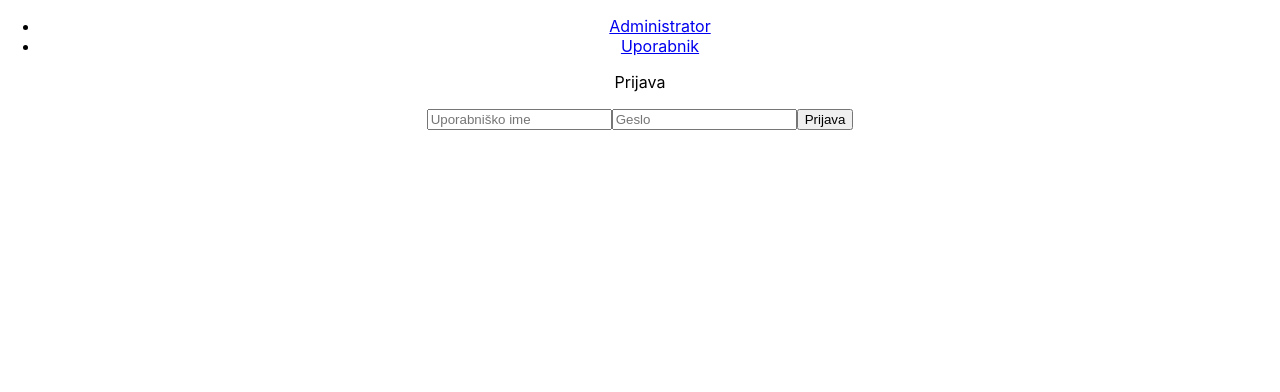
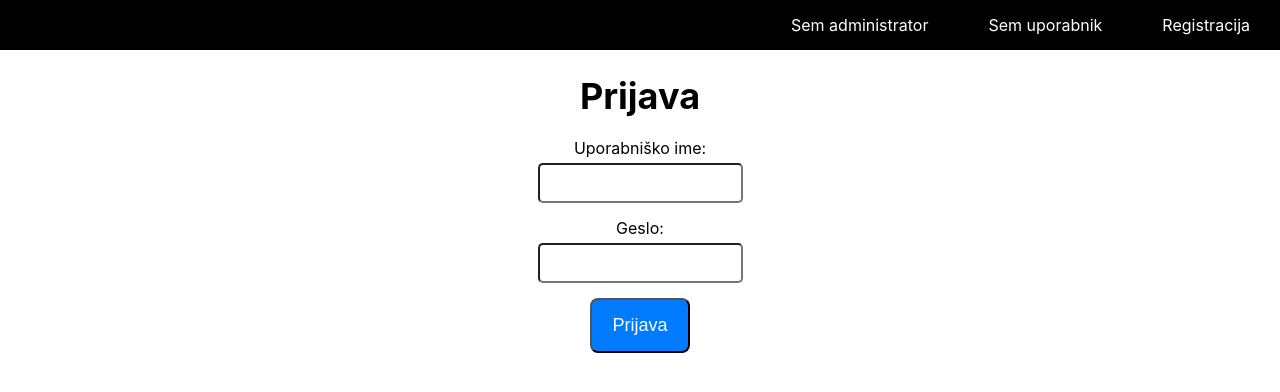
Before and after one commit to gajciii/Auxilium, a React (Create React App) app in the folder Auxilium/frontend/: page /administrator in a window 1280 px wide. Shown: the top 392 px of the page. Built offline with nearby package versions, Linux system fonts and the light colour scheme.

Commit message:
popravljen izgled in prikaz seznama nesrec na frontend

```diff
--- a/Auxilium/frontend/src/components/Administrator/Prijava.js
+++ b/Auxilium/frontend/src/components/Administrator/Prijava.js
@@ -1,4 +1,3 @@
-// Administrator/Prijava.js
 import React, { useState } from "react";
 import AuthService from "../../services/AuthService";
 
@@ -23,22 +22,65 @@ const Prijava = ({ onPrijava }) => {
 
   return (
     <div>
-      <p>Prijava</p>
+      <h1 style={pageTitleStyle}>Prijava</h1>
+      <div style={formContainerStyle}>
+        <div style={formRowStyle}>
+          <label style={labelStyle}>Uporabniško ime:</label>
           <input
             type="text"
-        placeholder="Uporabniško ime"
             value={uporabniskoIme}
             onChange={(e) => setUporabniskoIme(e.target.value)}
+            style={inputStyle}
           />
+        </div>
+        <div style={formRowStyle}>
+          <label style={labelStyle}>Geslo:</label>
           <input
             type="password"
-        placeholder="Geslo"
             value={geslo}
             onChange={(e) => setGeslo(e.target.value)}
+            style={inputStyle}
           />
-      <button onClick={obdelajPrijava}>Prijava</button>
+        </div>
+        <button onClick={obdelajPrijava} style={submitButtonStyle}>Prijava</button>
+      </div>
     </div>
   );
 };
 
+const pageTitleStyle = {
+  textAlign: "center",
+  fontSize: "36px",
+  marginBottom: "20px",
+};
+
+const formContainerStyle = {
+  textAlign: "center",
+};
+
+const formRowStyle = {
+  marginBottom: "15px",
+};
+
+const labelStyle = {
+  display: "block",
+  fontSize: "16px",
+  marginBottom: "5px",
+};
+
+const inputStyle = {
+  padding: "10px",
+  fontSize: "14px",
+  borderRadius: "5px",
+};
+
+const submitButtonStyle = {
+  padding: "15px 20px",
+  fontSize: "18px",
+  backgroundColor: "#007bff",
+  color: "#fff",
+  borderRadius: "8px",
+  cursor: "pointer",
+};
+
 export default Prijava;
--- a/Auxilium/frontend/src/components/Administrator/VsiNesreci.js
+++ b/Auxilium/frontend/src/components/Administrator/VsiNesreci.js
@@ -22,7 +22,6 @@ const VsiNesreci = ({ nesrece }) => {
       await apiWithAuth.urediNesreco(editedNesreca.id, editedNesreca);
       setEditMode(false);
       setEditedNesreca({});
-      // You might want to refresh the list of accidents after editing
     } catch (error) {
       console.error("Error editing accident:", error.message);
     }
@@ -31,7 +30,6 @@ const VsiNesreci = ({ nesrece }) => {
   const handleDelete = async (id) => {
     try {
       await apiWithAuth.izbrisiNesreco(id);
-      // You might want to refresh the list of accidents after deletion
     } catch (error) {
       console.error("Error deleting accident:", error.message);
     }
--- a/Auxilium/frontend/src/components/Navbar/Navbar.js
+++ b/Auxilium/frontend/src/components/Navbar/Navbar.js
@@ -3,17 +3,33 @@ import { Link } from "react-router-dom";
 
 const NavigationBar = () => {
   return (
-    <nav>
-      <ul>
-        <li>
-          <Link to="/administrator">Administrator</Link>
-        </li>
-        <li>
-          <Link to="/login">Uporabnik</Link>
-        </li>
-      </ul>
+    <nav style={navbarStyle}>
+      <div style={containerStyle}>
+        <Link to="/administrator" style={linkStyle}>Sem administrator</Link>
+        <Link to="/login" style={linkStyle}>Sem uporabnik</Link>
+        <Link to="/registracija" style={linkStyle}>Registracija</Link>
+      </div>
     </nav>
   );
 };
 
+const navbarStyle = {
+  backgroundColor: "#000",
+};
+
+const containerStyle = {
+  display: "flex",
+  justifyContent: "flex-end",
+  alignItems: "center",
+};
+
+const linkStyle = {
+  textDecoration: "none",
+  padding: "15px 20px",
+  margin: "0 10px",
+  color: "#fff",
+  borderRadius: "15px",
+  cursor: "pointer",
+};
+
 export default NavigationBar;
--- a/Auxilium/frontend/src/components/Uporabnik/ProfilUporabnik.js
+++ b/Auxilium/frontend/src/components/Uporabnik/ProfilUporabnik.js
@@ -1,6 +1,7 @@
 import React, { useState, useEffect } from 'react';
 import axios from 'axios';
 import { useNavigate } from 'react-router-dom';
+import { TextField, Button } from '@mui/material';
 
 const ProfilUporabnik = () => {
     const [user, setUser] = useState({
@@ -12,13 +13,11 @@ const ProfilUporabnik = () => {
         email: ''
     });
 
-    const navigate = useNavigate(); // useNavigate hook for navigation
+    const navigate = useNavigate();
 
     useEffect(() => {
-        // Retrieve user ID from sessionStorage
         const userId = sessionStorage.getItem('userId');
 
-        // Fetch user data using the user ID
         if (userId) {
             fetchUserData(userId);
         }
@@ -26,11 +25,7 @@ const ProfilUporabnik = () => {
 
     const fetchUserData = async (userId) => {
         try {
-            // Fetch user data from the server using the user ID
             const response = await axios.get(`http://localhost:8080/api/v1/uporabniki/${userId}`);
-
-
-            // Set the user state with the retrieved user data
             setUser(response.data);
         } catch (error) {
             console.error('Error fetching user data:', error.message);
@@ -45,14 +40,8 @@ const ProfilUporabnik = () => {
         e.preventDefault();
 
         try {
-            // Send updated user details to the server using a PUT request
             const response = await axios.put(`http://localhost:8080/api/v1/uporabniki/${user.id}`, user);
-
-
-            // Assuming the server returns the updated user object
             const updatedUser = response.data;
-
-            // Optionally, you can update the state with the response from the server
             setUser(updatedUser);
 
             console.log('User updated successfully:', updatedUser);
@@ -62,76 +51,96 @@ const ProfilUporabnik = () => {
     }
 
     const handleLogout = () => {
-        // Clear user data from sessionStorage
         sessionStorage.removeItem('userId');
         sessionStorage.removeItem('user');
-
-        // Redirect to the login page or another desired route using navigate
         navigate('/login');
     };
 
     return (
-        <div>
-            <h1>Uredi Profil</h1>
+        <div style={formContainerStyle}>
+            <h1 style={pageTitleStyle}>Uredi Profil</h1>
             <form onSubmit={handleSubmit}>
-                <div>
-                    <label>Ime:</label>
-                    <input
-                        type="text"
+                <TextField
+                    label="Ime"
+                    variant="outlined"
                     name="ime"
                     value={user.ime}
                     onChange={handleChange}
+                    style={inputStyle}
                 />
-                </div>
-                <div>
-                    <label>Priimek:</label>
-                    <input
-                        type="text"
+                <TextField
+                    label="Priimek"
+                    variant="outlined"
                     name="priimek"
                     value={user.priimek}
                     onChange={handleChange}
+                    style={inputStyle}
                 />
-                </div>
-                <div>
-                    <label>Uporabniško Ime:</label>
-                    <input
-                        type="text"
+                <TextField
+                    label="Uporabniško Ime"
+                    variant="outlined"
                     name="uporabniskoIme"
                     value={user.uporabniskoIme}
                     onChange={handleChange}
+                    style={inputStyle}
                 />
-                </div>
-                <div>
-                    <label>Geslo:</label>
-                    <input
+                <TextField
+                    label="Geslo"
+                    variant="outlined"
                     type="password"
                     name="geslo"
                     value={user.geslo}
                     onChange={handleChange}
+                    style={inputStyle}
                 />
-                </div>
-                <div>
-                    <label>Naslov:</label>
-                    <input
-                        type="text"
+                <TextField
+                    label="Naslov"
+                    variant="outlined"
                     name="naslov"
                     value={user.naslov}
                     onChange={handleChange}
+                    style={inputStyle}
                 />
-                </div>
-                <div>
-                    <label>Email:</label>
-                    <input
+                <TextField
+                    label="Email"
+                    variant="outlined"
                     type="email"
                     name="email"
                     value={user.email}
                     onChange={handleChange}
+                    style={inputStyle}
                 />
-                </div>
-                <button type="submit">Shrani Spremembe</button>
+                <Button type="submit" variant="contained" style={submitButtonStyle}>
+                    Shrani
+                </Button>
             </form>
         </div>
     );
 }
 
+const formContainerStyle = {
+    textAlign: "center",
+    maxWidth: "400px", // Adjust the maximum width as needed
+    margin: "0 auto",
+};
+
+const pageTitleStyle = {
+    fontSize: "36px",
+    marginBottom: "20px",
+};
+
+const inputStyle = {
+    marginBottom: "15px",
+    width: "100%",
+};
+
+const submitButtonStyle = {
+    padding: "10px 15px", // Adjust the padding as needed
+    fontSize: "16px",
+    backgroundColor: "#007bff",
+    color: "#fff",
+    borderRadius: "8px",
+    cursor: "pointer",
+};
+
 export default ProfilUporabnik;
--- a/Auxilium/frontend/src/components/Uporabnik/UporabnikPrijava.js
+++ b/Auxilium/frontend/src/components/Uporabnik/UporabnikPrijava.js
@@ -25,25 +25,63 @@ const Prijava = () => {
     };
 
     return (
-        <div>
-            <h1>Login</h1>
+        <div style={formContainerStyle}>
+            <h1 style={pageTitleStyle}>Prijava</h1>
             <form>
-                <label>
-                    Username:
-                    <input type="text" value={username} onChange={(e) => setUsername(e.target.value)} />
-                </label>
-                <br />
-                <label>
-                    Password:
-                    <input type="password" value={password} onChange={(e) => setPassword(e.target.value)} />
-                </label>
-                <br />
-                <button type="button" onClick={handleLogin}>
-                    Login
-                </button>
+                <div style={formRowStyle}>
+                    <label style={labelStyle}>
+                        Uporabniško ime:
+                    </label>
+                    <input type="text" value={username} onChange={(e) => setUsername(e.target.value)} style={inputStyle} />
+                </div>
+                <div style={formRowStyle}>
+                    <label style={labelStyle}>
+                        Geslo:
+                    </label>
+                    <input type="password" value={password} onChange={(e) => setPassword(e.target.value)} style={inputStyle} />
+                </div>
+                <div style={formRowStyle}>
+                    <button type="button" onClick={handleLogin} style={submitButtonStyle}>
+                        Prijava
+                    </button>
+                </div>
             </form>
         </div>
     );
 };
 
+const formContainerStyle = {
+    textAlign: "center",
+};
+
+const pageTitleStyle = {
+    fontSize: "36px",
+    marginBottom: "20px",
+};
+
+const formRowStyle = {
+    marginBottom: "15px",
+};
+
+const labelStyle = {
+    display: "block",
+    fontSize: "16px",
+    marginBottom: "5px",
+};
+
+const inputStyle = {
+    padding: "10px",
+    fontSize: "14px",
+    borderRadius: "5px",
+};
+
+const submitButtonStyle = {
+    padding: "15px 20px",
+    fontSize: "18px",
+    backgroundColor: "#007bff",
+    color: "#fff",
+    borderRadius: "8px",
+    cursor: "pointer",
+};
+
 export default Prijava;
--- a/Auxilium/frontend/src/components/routing/Routing.js
+++ b/Auxilium/frontend/src/components/routing/Routing.js
@@ -7,6 +7,7 @@ import Prijava from "../Uporabnik/UporabnikPrijava";
 import UporabnikRegister from '../Uporabnik/UporabnikRegister';
 import UserEditForm from '../Uporabnik/ProfilUporabnik';
 import NavigationBar from "../Navbar/Navbar";
+import NesreceList from "../Nesrece/PrikazNesrec";
 
 export default function Routing() {
     return (
@@ -17,7 +18,8 @@ export default function Routing() {
             <Route path="/administrator" element={<Administrator />} />
             <Route path="/login" element={<Prijava />} />
             <Route path="/registracija" element={<UporabnikRegister />} />
-            <Route path="/profil-uporabnik" element={<UserEditForm />} /> {/* New route for ProfilUporabnik */}
+            <Route path="/profil-uporabnik" element={<UserEditForm />} />
+            <Route path="/nesrece" element={<NesreceList />} />
             <Route path="*" element={<PageNotFound />} />
         </Routes>
 
```
Also changed, not shown: Auxilium/frontend/src/components/Administrator/NesrecaForm.js (+4 -5 lines), Auxilium/frontend/src/components/Nesrece/PrikazNesrec.js (added, +32 -0 lines), Auxilium/frontend/src/components/Nesrece/nesrece.js (added, +46 -0 lines). Lines whose indentation alone changed are shown as unchanged.
